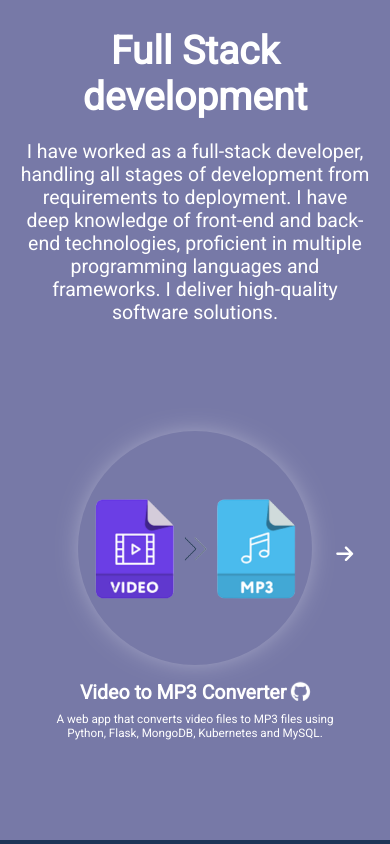
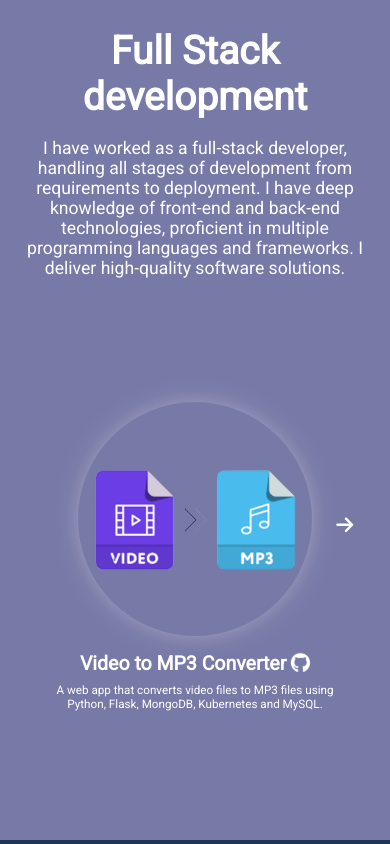
Before and after one commit to Gerdava2602/Portfolio, a React (Vite) app: page / in a window 390 px wide. Shown: the part 960-1804 px from the top of the page. Built offline with nearby package versions, Linux system fonts and the light colour scheme.

Commit message:
fix: css changes for responsiveness

```diff
--- a/src/App.scss
+++ b/src/App.scss
@@ -434,14 +434,15 @@ footer {
     }
 
     .description {
-      height: 30%;
+      height: 20%;
       width: 90%;
       display: flex;
       justify-content: center;
       align-items: center;
 
       p {
-        font-size: max(min(5vw, 1.3rem), 1.05rem);
+        font-size: max(min(5vw, 1.1rem), 0.9rem);
+        margin-bottom: 0.5rem;
       }
     }
 
@@ -463,6 +464,9 @@ footer {
         img {
           width: min(60vw, 15rem);
           height: min(60vw, 15rem);
+          -webkit-box-shadow: 0px 0px 33px -12px rgba(255, 255, 255, 0.75);
+          -moz-box-shadow: 0px 0px 33px -12px rgba(255, 255, 255, 0.75);
+          box-shadow: 0px 0px 33px -12px rgba(255, 255, 255, 0.75);
         }
 
         h2 {
```
